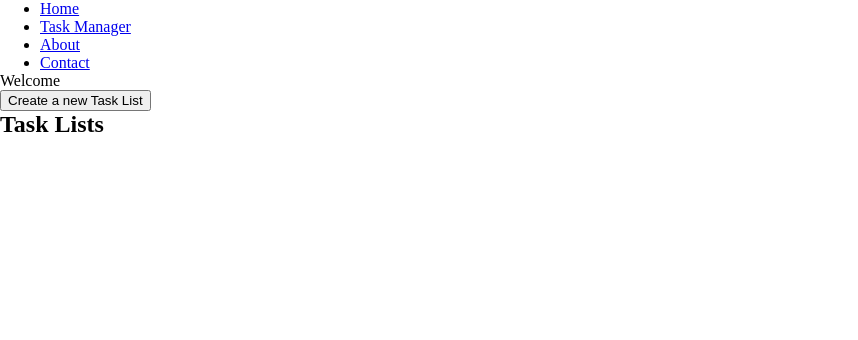
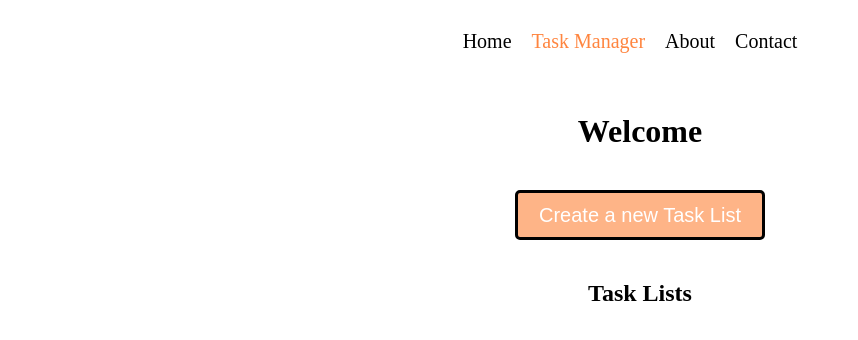
Before and after one commit to azadeeeh/certification-project3, a React (Vite) app: page /taskmng in a window 1280 px wide. Shown: the top 340 px of the page, without its empty margins (0-858 px from the left). Built offline with nearby package versions, Linux system fonts and the light colour scheme.

Commit message:
added some styles

```diff
--- a/src/App.jsx
+++ b/src/App.jsx
@@ -2,8 +2,9 @@ import {
   BrowserRouter as Router,
   Routes,
   Route,
-  Link
+  NavLink
 } from 'react-router-dom'
+import './index.css';
 
 /**
  * Importing other components
@@ -12,24 +13,24 @@ import Home from './components/Home'
 import TaskMng from './components/TaskMng'
 import About from './components/About'
 import Contact from './components/Contact'
-
+//for ActiveClassName: https://chat.openai.com/share/62274c61-ad20-4786-b36c-89fb7c2a33d9
 const App = () => {
   return (
     <Router>
-      <div>
-        <nav>
+      <div className="container">
+        <nav className="navBar">
           <ul>
             <li>
-              <Link to="/home">Home</Link>
+              <NavLink to="/home" activeClassName="active">Home</NavLink>
             </li>
             <li>
-              <Link to="/taskMng">Task Manager</Link>
+              <NavLink to="/taskMng" activeClassName="active">Task Manager</NavLink>
             </li>
             <li>
-              <Link to="/about">About</Link>
+              <NavLink to="/about" activeClassName="active">About</NavLink>
             </li>
             <li>
-              <Link to="/contact">Contact</Link>
+              <NavLink to="/contact" activeClassName="active">Contact</NavLink>
             </li>
           </ul>
         </nav>
@@ -37,7 +38,7 @@ const App = () => {
       {/* A <Switch> looks through its children <Route>s and
             renders the first one that matches the current URL.
             Furthermore, notice how the content above always renders? On each page? */}
-      <div>
+      <div className="content">
         <Routes>
           <Route path="/home" element={<Home />} />
           <Route path="/taskmng" element={<TaskMng />} />
--- a/src/components/CreateListForm.jsx
+++ b/src/components/CreateListForm.jsx
@@ -1,4 +1,5 @@
 import React, { useState } from 'react';
+import "./TaskMng.css";
 //form for creating new task list
 //showForm and onCreateList are props from parent component (TaskMng)
 const CreateListForm = ({ showForm, onCreateList }) => {
@@ -23,8 +24,8 @@ const CreateListForm = ({ showForm, onCreateList }) => {
     }
     return (
         <form onSubmit={(handleSubmit)}>
-            <input type="text" placeholder="Task List Name" value={listName} onChange={handleChange} />
-            <button type="submit">Create</button>
+            <input className="listInput" type="text" placeholder="Task List Name" value={listName} onChange={handleChange} />
+            <button className="listSubmitButton" type="submit">Create</button>
         </form>
     );
 };
--- a/src/components/CreateTaskForm.jsx
+++ b/src/components/CreateTaskForm.jsx
@@ -1,5 +1,6 @@
 
 import React, { useState } from 'react';
+import "./TaskMng.css";
 
 const TaskForm = ({ onCreateTask }) => {
     const [taskName, setTaskName] = useState('');
@@ -39,7 +40,7 @@ const TaskForm = ({ onCreateTask }) => {
                 value={dueDate}
                 onChange={(e) => setDueDate(e.target.value)}
             />
-            <button type="submit">Add Task</button>
+            <button className="addTaskButton" type="submit">Add Task</button>
         </form>
     );
 };
--- a/src/components/TaskList.jsx
+++ b/src/components/TaskList.jsx
@@ -1,6 +1,7 @@
 //display the list of task lists
 import React, { useState } from 'react';
 import TaskForm from './CreateTaskForm';
+import "./TaskMng.css";
 //gets taskLists as prop from parent TaskMng
 //taskLists is an array of objects
 const TaskList = ({ taskLists, onAddTask }) => {
@@ -33,7 +34,7 @@ const TaskList = ({ taskLists, onAddTask }) => {
                 {taskLists.map((list) => (
                     <li key={list.id}>
                         {list.name}
-                        <button onClick={() => setShowTaskForm(!showTaskForm)}>Add Task</button>
+                        <button className='addTaskButton' onClick={() => setShowTaskForm(!showTaskForm)}>Add Task</button>
                         {showTaskForm && (
                             <TaskForm
                                 onCreateTask={(task) => handleAddTask(list.id, task)}
--- /dev/null
+++ b/src/components/TaskMng.css
@@ -0,0 +1,60 @@
+body{
+    text-align: center;
+
+}
+
+.tasksListContainer{
+    margin-top: 60px;
+}
+
+h2{
+    margin-bottom:20px;
+}
+
+ul {
+    list-style-type: none;
+    margin: 0;
+    padding: 0;
+
+  }
+
+
+.createListButton{
+    border-radius: 5px;
+    background-color:#FEB487;
+    border: solid black;
+    height: 50px;
+    width: 250px;
+    color: white;
+    margin: 40px;
+    font-size: 20px;
+  }
+
+
+.listInput{
+    margin-bottom: 30px;
+    border-radius: 5px;;
+}
+
+
+
+.listSubmitButton{
+
+    border-radius: 5px;
+    background-color:#FEB487;
+    border: solid black;
+    color: white;
+
+
+
+}
+
+.addTaskButton{
+
+    border-radius: 5px;
+    background-color:#FEB487;
+    border: solid black;
+    color: white;
+    margin-left: 20px;
+
+}
--- a/src/components/TaskMng.jsx
+++ b/src/components/TaskMng.jsx
@@ -1,6 +1,7 @@
 import React, { useState } from 'react';
 import CreateListForm from './CreateListForm'; // Import the TaskForm component
 import TaskList from './TaskList';
+import "./TaskMng.css";
 
 
 //main interface of the task manager
@@ -10,6 +11,8 @@ const TaskMng = () => {
     const [showForm, setShowForm] = useState(false);
     //state for storing the list of task lists
     const [taskLists, setTaskLists] = useState([]);
+
+
     //toggle value of showForm to control visibility of the create list form
     const toggleForm = () => {
         setShowForm(!showForm);
@@ -41,10 +44,10 @@ const TaskMng = () => {
     };
 
     return (
-        <div>
+        <div className="tasksListContainer">
 
-            <p>Welcome</p>
-            <button onClick={toggleForm} >Create a new Task List</button>
+            <h1>Welcome</h1>
+            <button className='createListButton' onClick={toggleForm} >Create a new Task List</button>
             <CreateListForm showForm={showForm} onCreateList={handleCreateList} />
             <TaskList taskLists={taskLists} onAddTask={handleAddTaskToList} />
 
--- a/src/index.css
+++ b/src/index.css
@@ -10,3 +10,53 @@ svg {
   display: block;
   max-width: 100%;
 }
+
+body{
+  background-color:white ; /*#FEE6DA*/
+}
+
+.container{
+  display: flex;
+  justify-content: center;
+
+}
+
+.navBar{
+  margin-top:30px;
+}
+
+.navBar ul {
+  list-style-type: none;
+  margin: 0;
+  padding: 0;
+  display: flex;
+}
+
+.navBar ul li {
+  margin-right: 20px;
+}
+
+.navBar ul li a {
+  text-decoration: none;
+  color: black;
+  font-size: 20px;
+}
+
+.navBar ul li a:hover{
+  color: #FF853F;
+}
+
+.navBar ul li a.active{
+  color: #FF853F;
+}
+
+.createListButton{
+  border-radius: 5px;
+  background-color:#FEB487;
+  border: solid black;
+  height: 50px;
+  width: 250px;
+  color: white;
+  margin: 40px;
+  font-size: 20px;
+}
```
